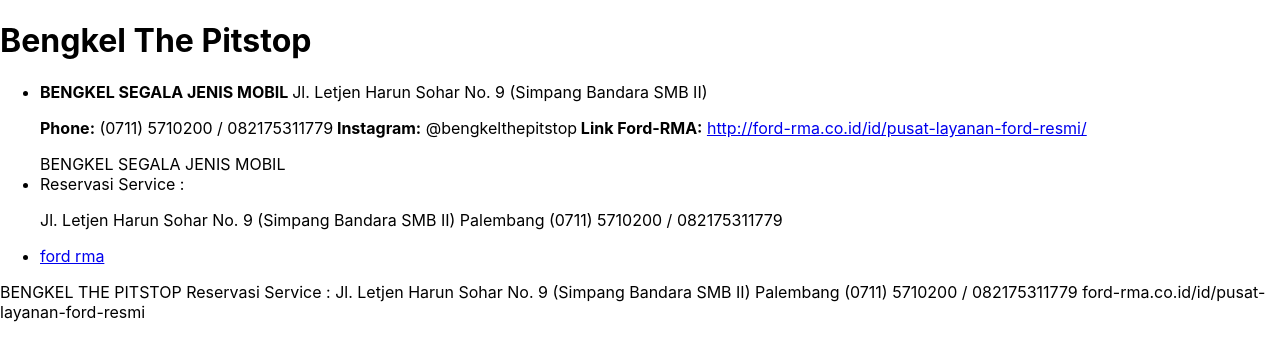
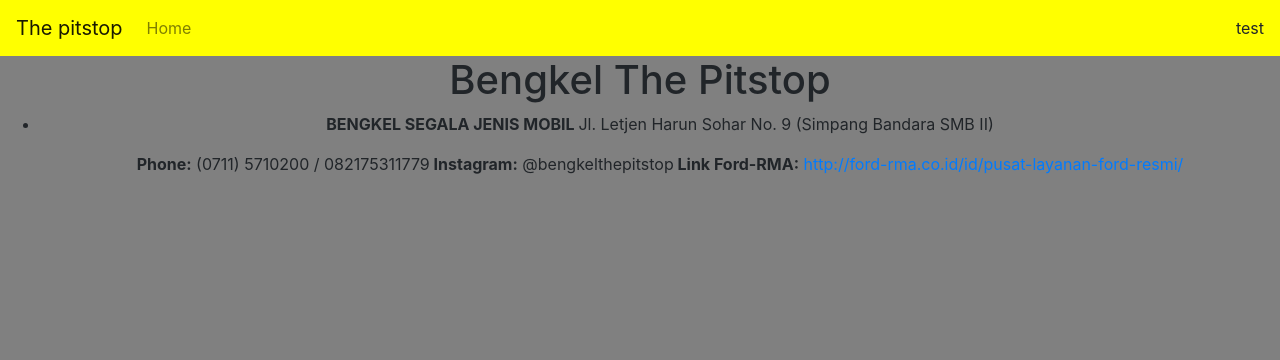
Before and after one commit to jeremykane/pitstop-plg, a React (Create React App) app in the folder bengkel-the-pitstop/: page / in a window 1280 px wide. Shown: the top 360 px of the page. Built offline with nearby package versions, Linux system fonts and the light colour scheme.

Commit message:
created layouts and some bootstraps and also adaptive layout css testing for the header with reference to express bahari website

```diff
--- a/bengkel-the-pitstop/package.json
+++ b/bengkel-the-pitstop/package.json
@@ -3,10 +3,13 @@
   "version": "0.1.0",
   "private": true,
   "dependencies": {
+    "@fortawesome/react-fontawesome": "^0.1.12",
     "@testing-library/jest-dom": "^5.11.5",
     "@testing-library/react": "^11.1.1",
     "@testing-library/user-event": "^12.2.0",
+    "bootstrap": "^4.5.3",
     "react": "^17.0.1",
+    "react-bootstrap": "^1.4.0",
     "react-dom": "^17.0.1",
     "react-router-dom": "^5.2.0",
     "react-scripts": "4.0.0",
--- a/bengkel-the-pitstop/src/App.css
+++ b/bengkel-the-pitstop/src/App.css
@@ -1,5 +1,7 @@
 .App {
+  min-height: 100vh;
   text-align: center;
+  background-color: grey!important;
 }
 
 .App-logo {
@@ -36,3 +38,47 @@
     transform: rotate(360deg);
   }
 }
+
+#wrapper {width:95%;  margin: 0 auto; }
+
+#header {width:100%; }
+
+#content {width:100%; }
+
+#sidebar {width:100%; }
+
+#footer {width:100%; }
+
+/*Small devices (landscape phones, 576px and up)*/
+
+@media (min-width: 576px) {
+  header{background-color:red}
+
+/* Medium devices (tablets, 768px and up) */
+
+@media (min-width: 768px) {
+
+  header{background-color:white}
+#wrapper {width:90%;  margin: 0 auto; }
+
+#content {width:70%; float:left; }
+
+#sidebar {width:30%; float:right; }
+
+/* Large devices (desktops, 992px and up) */
+
+@media (min-width: 992px) {
+
+    header{background-color:green}
+}
+
+}
+
+/* Extra large devices (large desktops, 1200px and up) */
+
+@media (min-width: 1200px) {
+  header{background-color:yellow}
+#wrapper {width:90%;  margin: 0 auto; }
+
+}
+}
--- a/bengkel-the-pitstop/src/App.js
+++ b/bengkel-the-pitstop/src/App.js
@@ -2,16 +2,20 @@
 import "./App.css";
 import { BrowserRouter as Router, Route, Switch } from "react-router-dom";
 import HomeComponent from "./components/HomeComponent";
+import HeaderComponent from "./components/shared-components/HeaderComponent"
 import React from 'react';
 
 class App extends React.Component {
     render() {
         return (
-          <div>
+          <div className = "App">
             <Router>
-              <Switch>
-                <Route path = "/" component = {HomeComponent}/>
-              </Switch>
+              <HeaderComponent/>
+              <div className = "content">
+                <Switch>
+                  <Route path = "/" component = {HomeComponent}/>
+                </Switch>
+              </div>
             </Router>
           </div>
         );
--- a/bengkel-the-pitstop/src/components/HomeComponent.jsx
+++ b/bengkel-the-pitstop/src/components/HomeComponent.jsx
@@ -35,27 +35,8 @@
                         </span>
                       </p>
                     </div>
-
-                    <a> BENGKEL SEGALA JENIS MOBIL </a>
-                  </li>
-                  <li>
-                    <a> Reservasi Service : </a>
-                    <p> Jl. Letjen Harun Sohar No. 9
-                    (Simpang Bandara SMB II)
-                    Palembang
-                    (0711) 5710200 / 082175311779</p>
-                  </li>
-                  <li>
-                    <a href="https://ford-rma.co.id/id/pusat-layanan-ford-resmi">ford rma</a>
                   </li>
                 </ul>
-                BENGKEL THE PITSTOP
-Reservasi Service :
-Jl. Letjen Harun Sohar No. 9
-(Simpang Bandara SMB II)
-Palembang
-(0711) 5710200 / 082175311779
-ford-rma.co.id/id/pusat-layanan-ford-resmi
             </div>
         )}
 }
--- /dev/null
+++ b/bengkel-the-pitstop/src/components/shared-components/HeaderComponent.jsx
@@ -0,0 +1,34 @@
+import React, { Component } from "react";
+import { Navbar, Nav } from 'react-bootstrap';
+import { withRouter } from "react-router-dom";
+// import { FontAwesomeIcon } from '@fortawesome/react-fontawesome'
+// import { faUser, faSignOutAlt } from '@fortawesome/free-solid-svg-icons'
+
+class HeaderComponent extends Component {
+    constructor(props) {
+        super(props);
+        this.state = {
+        }
+    }
+
+    render () {
+        // const isUserloggedIn = AuthenticationService.isUserLoggedIn();
+
+        return (
+            <header>
+                <Navbar variant="light" className="nav-bar">
+                    <Navbar.Brand href="/home">The pitstop</Navbar.Brand>
+                    <Nav className="mr-auto" >
+                      <Nav.Link href="/home" className="nav-bar-button">Home</Nav.Link>
+                    </Nav>
+
+                    <Nav className="navbar-right">
+                        test
+                    </Nav>
+                </Navbar>
+            </header>
+        )
+    }
+}
+
+export default withRouter(HeaderComponent);
--- a/bengkel-the-pitstop/src/index.js
+++ b/bengkel-the-pitstop/src/index.js
@@ -3,6 +3,7 @@
 import './index.css';
 import App from './App';
 import reportWebVitals from './reportWebVitals';
+import 'bootstrap/dist/css/bootstrap.css';
 
 ReactDOM.render(
   <React.StrictMode>
```
Also changed, not shown: 1 other file (tests, documents, lock files or other folders).
